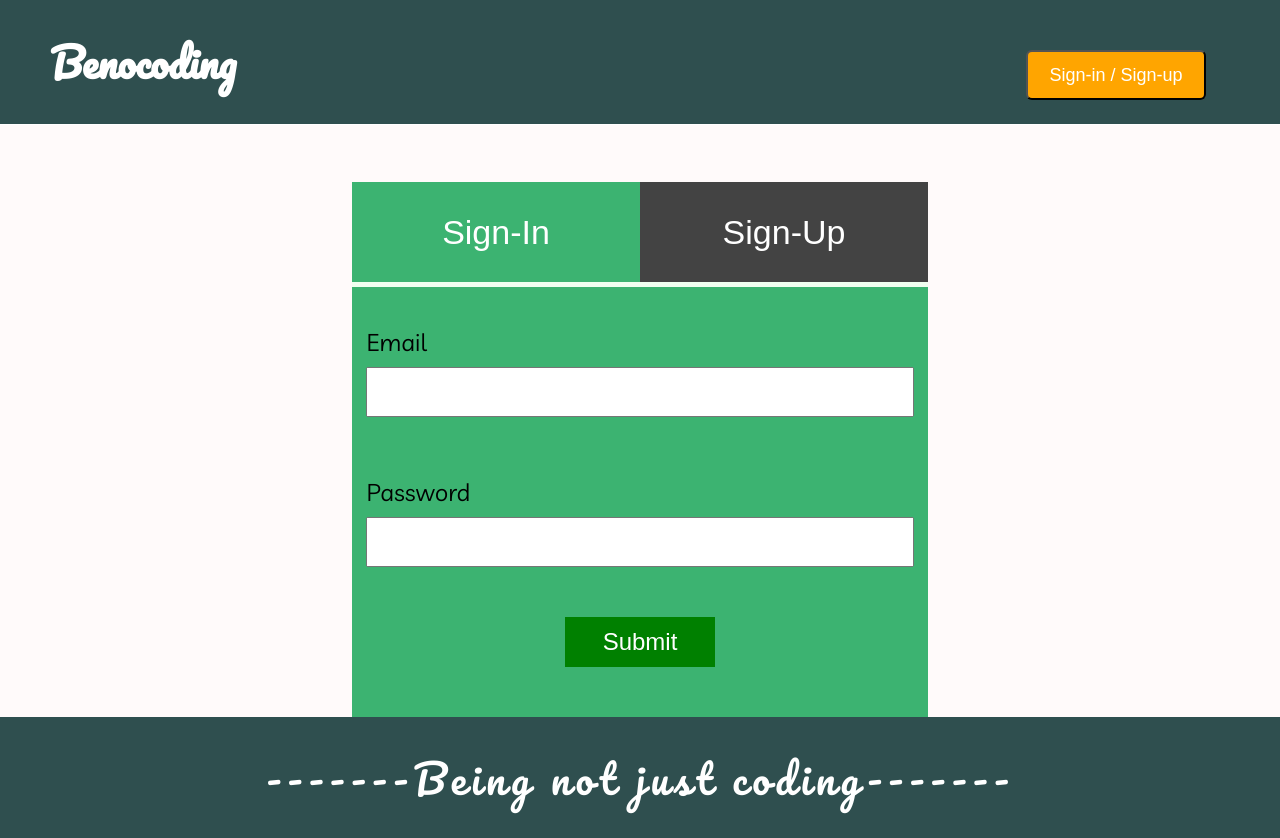
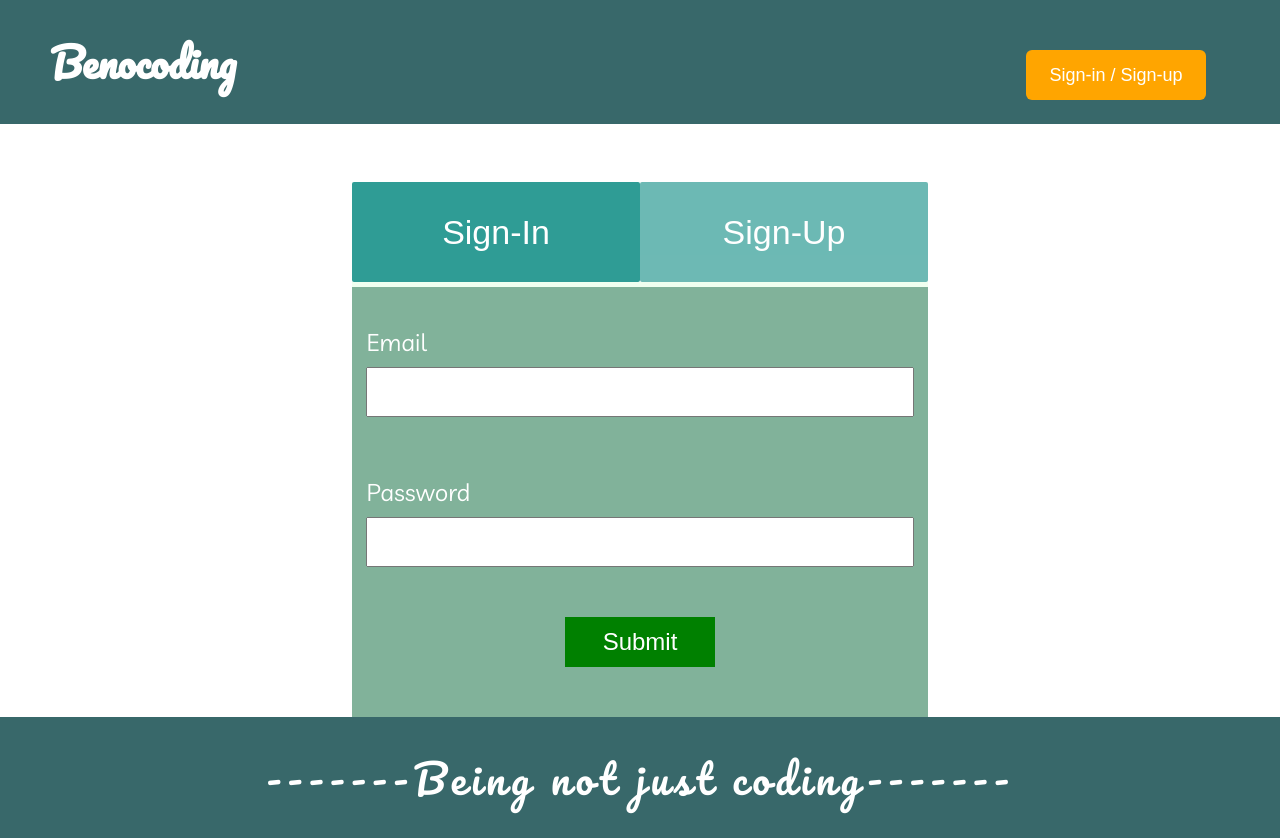
Before and after one commit to samfang9527/Benocoding-React, a React (Create React App) app in the folder benocoding/: page /login in a window 1280 px wide. Built offline with nearby package versions, Linux system fonts and the light colour scheme; no server answers.

Commit message:
[refactor] change theme colors

```diff
--- a/benocoding/src/App.jsx
+++ b/benocoding/src/App.jsx
@@ -12,7 +12,7 @@ const GlobalStyle = createGlobalStyle`
   }
 
   body {
-    background-color: Snow;
+    background-color: white;
     margin: 0;
     color: black;
     font-family: 'Livvic';
--- a/benocoding/src/components/footer.jsx
+++ b/benocoding/src/components/footer.jsx
@@ -11,7 +11,7 @@ const FooterContainer = styled.footer`
     text-align: center;
     letter-spacing: 5px;
     padding: 2% 0;
-    background-color: DarkSlateGray;
+    background-color: #38686A;
     color: white;
 `;
 
--- a/benocoding/src/components/header.jsx
+++ b/benocoding/src/components/header.jsx
@@ -4,7 +4,7 @@ import styled from "styled-components";
 const HeaderWrapper = styled.header`
     height: 10%;
     border-bottom: 1px solid white;
-    background-color: DarkSlateGray;
+    background-color: #38686A;
     position: sticky;
     top: 0;
     z-index: 100;
@@ -30,6 +30,7 @@ const Btn = styled.button`
     font-size: 18px;
     color: white;
     cursor: pointer;
+    border: none;
 
     :hover {
         background-color: darkorange;
--- a/benocoding/src/pages/classManage/components/classInfo.jsx
+++ b/benocoding/src/pages/classManage/components/classInfo.jsx
@@ -32,9 +32,9 @@ const Content = styled.p`
 `;
 
 const SplitLine = styled.hr`
-    border: 10px solid khaki;
+    border: 10px solid #D3EFBD;
     border-radius: 5px;
-    width: 100%;
+    width: 98%;
 `;
 
 
--- a/benocoding/src/pages/classManage/components/memberItem.jsx
+++ b/benocoding/src/pages/classManage/components/memberItem.jsx
@@ -10,7 +10,7 @@ const ItemList = styled.ul`
     flex-direction: column;
     padding: 0;
     width: 90%;
-    background-color: MediumAquamarine;
+    background-color: #C6D8D3;
     position: relative;
     left: 50%;
     margin: 40px 0 40px -45%;
--- a/benocoding/src/pages/classManage/components/milestoneItem.jsx
+++ b/benocoding/src/pages/classManage/components/milestoneItem.jsx
@@ -127,7 +127,8 @@ const MilestoneItem = ({milestone, idx}) => {
     const testfile = useRef(null);
 
     const [ isShowContent, setIsShowContent ] = useState(false);
-    const [ isUploading, setIsUploading ] = useState(false);
+    const [ isTesting, setIsTesting ] = useState(false);
+    const [ testResults, setTestResults ] = useState([]);
 
     const {
         autoTest,
@@ -149,6 +150,7 @@ const MilestoneItem = ({milestone, idx}) => {
         formData.append('testCases', JSON.stringify(testCases));
 
         // post function test api
+        setIsTesting(true);
         const { data } = await axios.post(
             BACKEND_DOMAIN + '/api/1.0/autotest/functiontest',
             formData,
@@ -158,8 +160,8 @@ const MilestoneItem = ({milestone, idx}) => {
                 }
             }
         )
-        console.log(data);
-
+        setTestResults(data.testResults);
+        setIsTesting(false);
     }
 
     function handleAPITest(e) {
--- a/benocoding/src/pages/classManage/components/studentNavOption.jsx
+++ b/benocoding/src/pages/classManage/components/studentNavOption.jsx
@@ -20,15 +20,16 @@ const EachIcon = styled.button`
     font-weight: medium;
     padding: 22px;
     width: 100%;
-    background-color: bisque;
     border: none;
+    color: black;
+    background: #E0E2DB;
 
     :hover {
-        background-color: NavajoWhite;
+        background-color: #D2D4C8;
     }
 
     :focus {
-        background-color: NavajoWhite;
+        background-color: #D2D4C8;
     }
 `;
 
--- a/benocoding/src/pages/classManage/components/teacherNavOption.jsx
+++ b/benocoding/src/pages/classManage/components/teacherNavOption.jsx
@@ -19,13 +19,15 @@ const EachIcon = styled.div`
     font-weight: bolder;
     padding: 22px;
     width: 100%;
+    color: black;
+    background: #E0E2DB;
 
     :hover {
-        background-color: NavajoWhite;
+        background-color: #D2D4C8;
     }
 
     :focus {
-        background-color: NavajoWhite;
+        background-color: #D2D4C8;
     }
 `;
 
--- a/benocoding/src/pages/classManage/index.jsx
+++ b/benocoding/src/pages/classManage/index.jsx
@@ -19,7 +19,7 @@ const MainContainer = styled.main`
 `;
 
 const SideNavWrapper = styled.div`
-    background-color: Bisque;
+    background-color: #E0E2DB;
     display: flex;
     flex-direction: column;
     justify-content: flex-start;
--- a/benocoding/src/pages/login/components/signin.jsx
+++ b/benocoding/src/pages/login/components/signin.jsx
@@ -14,8 +14,9 @@ const SignInContainer = styled.div`
     display: flex;
     flex-direction: column;
     align-items: center;
-    background: MediumSeaGreen;
+    background: #81B29A;
     border-top: 5px solid Honeydew;
+    color: white;
 `;
 
 const InputBlock = styled.div`
--- a/benocoding/src/pages/login/components/signup.jsx
+++ b/benocoding/src/pages/login/components/signup.jsx
@@ -13,8 +13,9 @@ const SignUpContainer = styled.div`
     display: flex;
     flex-direction: column;
     align-items: center;
-    background: MediumSeaGreen;
+    background: #81B29A;
     border-top: 5px solid Honeydew;
+    color: white;
 `;
 
 const InputBlock = styled.div`
--- a/benocoding/src/pages/login/index.jsx
+++ b/benocoding/src/pages/login/index.jsx
@@ -24,11 +24,12 @@ const SignInBtn = styled.button`
     left: 50%;
     margin-left: -25%;
     border: none;
-    background-color: MediumSeaGreen;
+    background-color: #2F9C95;
     color: white;
     font-size: 34px;
     padding: 0 50px;
     cursor: pointer;
+    border-radius: 2px;
 `;
 
 const SignUpBtn = styled.button`
@@ -37,10 +38,11 @@ const SignUpBtn = styled.button`
     position: relative;
     left: 50%;
     border: none;
-    background-color: #434343ff;
+    background-color: #2F9C95;
     color: white;
     font-size: 34px;
     cursor: pointer;
+    border-radius: 2px;
 `;
 
 const Login = () => {
@@ -67,14 +69,16 @@ const Login = () => {
                 onClick={chooseSignIn}
                 style={
                     {
-                        backgroundColor: isSignIn ? "MediumSeaGreen" : "#434343ff",
+                        backgroundColor: isSignIn ? "#2F9C95" : "#2F9C95",
+                        opacity: isSignIn ? "1" : "0.7"
                     }
                 }>Sign-In</SignInBtn>
                 <SignUpBtn
                 onClick={chooseSignUp}
                 style={
                     {
-                        backgroundColor: isSignUp ? "MediumSeaGreen" : "#434343ff",
+                        backgroundColor: isSignUp ? "#2F9C95" : "#2F9C95",
+                        opacity: isSignUp ? "1" : "0.7"
                     }
                 }>Sign-Up</SignUpBtn>
                 <>{isSignIn ? <SignIn /> : <SignUp />}</>
```
